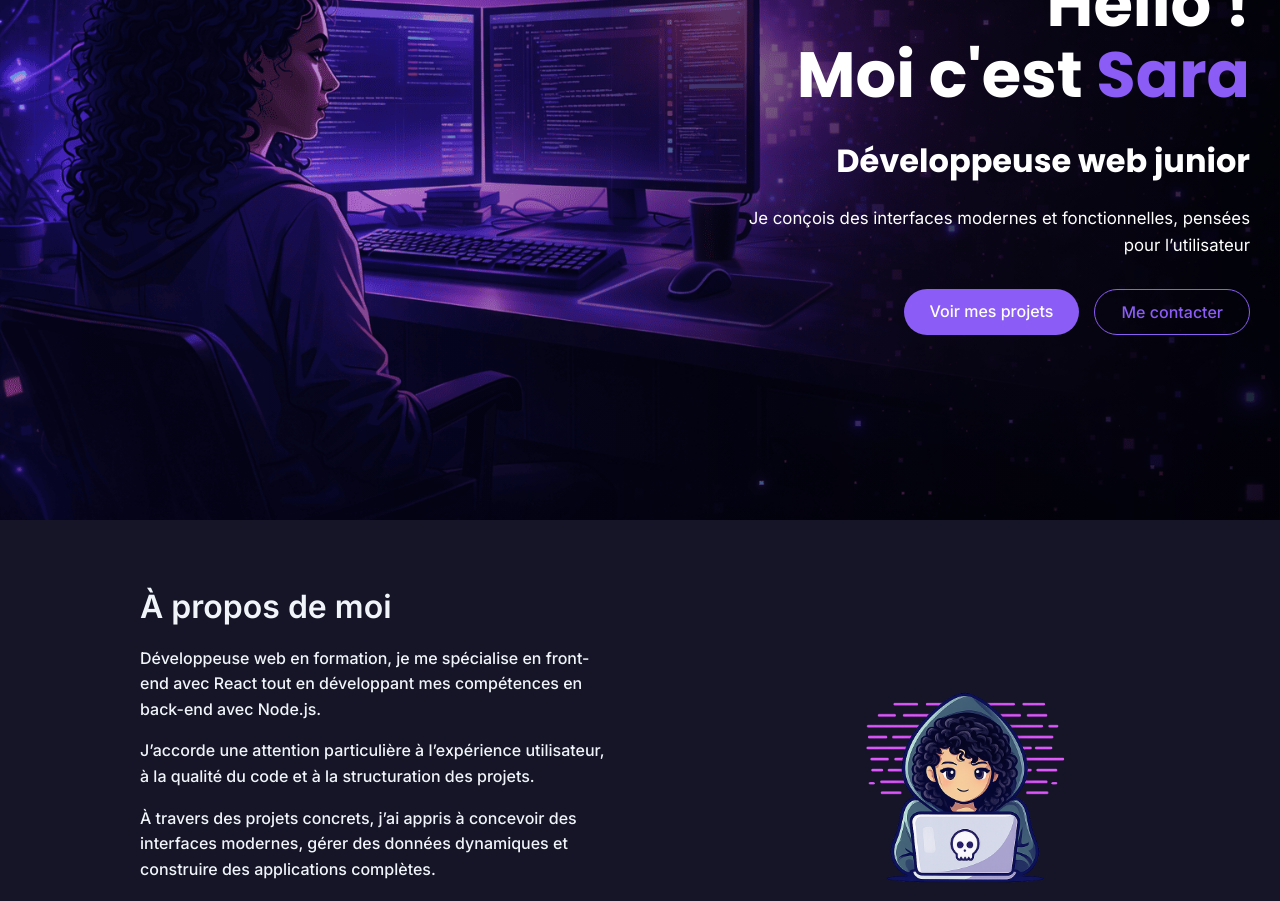
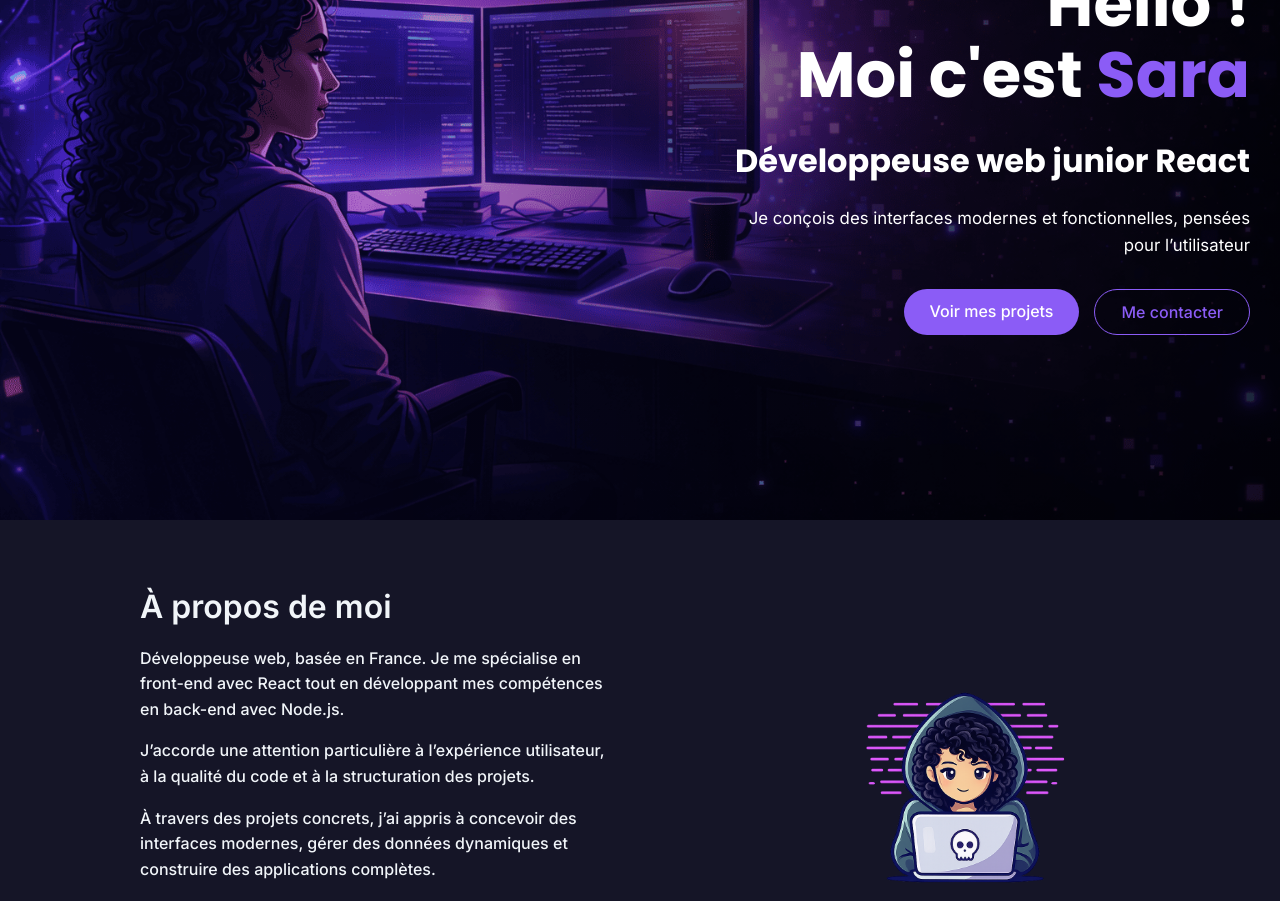
Before and after one commit to Sara-Dalleau/portfolio-sara, a React (Vite) app: page / in a window 1280 px wide. Shown: the part 280-1181 px from the top of the page. Built offline with nearby package versions, Linux system fonts and the light colour scheme.

Commit message:
SEO - ajout mots clé

```diff
--- a/src/sections/About.jsx
+++ b/src/sections/About.jsx
@@ -10,7 +10,7 @@ function About() {
           <h2>À propos de moi</h2>
 
           <p>
-            Développeuse web en formation, je me spécialise en front-end avec React tout en développant mes compétences en back-end avec Node.js.
+            Développeuse web, basée en France. Je me spécialise en front-end avec React tout en développant mes compétences en back-end avec Node.js.
           </p>
 
           <p>
--- a/src/sections/Hero.jsx
+++ b/src/sections/Hero.jsx
@@ -12,7 +12,7 @@ function Hero() {
           Moi c'est <span className="accent">Sara </span>
         </h1>
 
-        <h2>Développeuse web junior</h2>
+        <h2>Développeuse web junior React</h2>
 
         <p>
         Je conçois des interfaces modernes et fonctionnelles, pensées pour l’utilisateur
```
